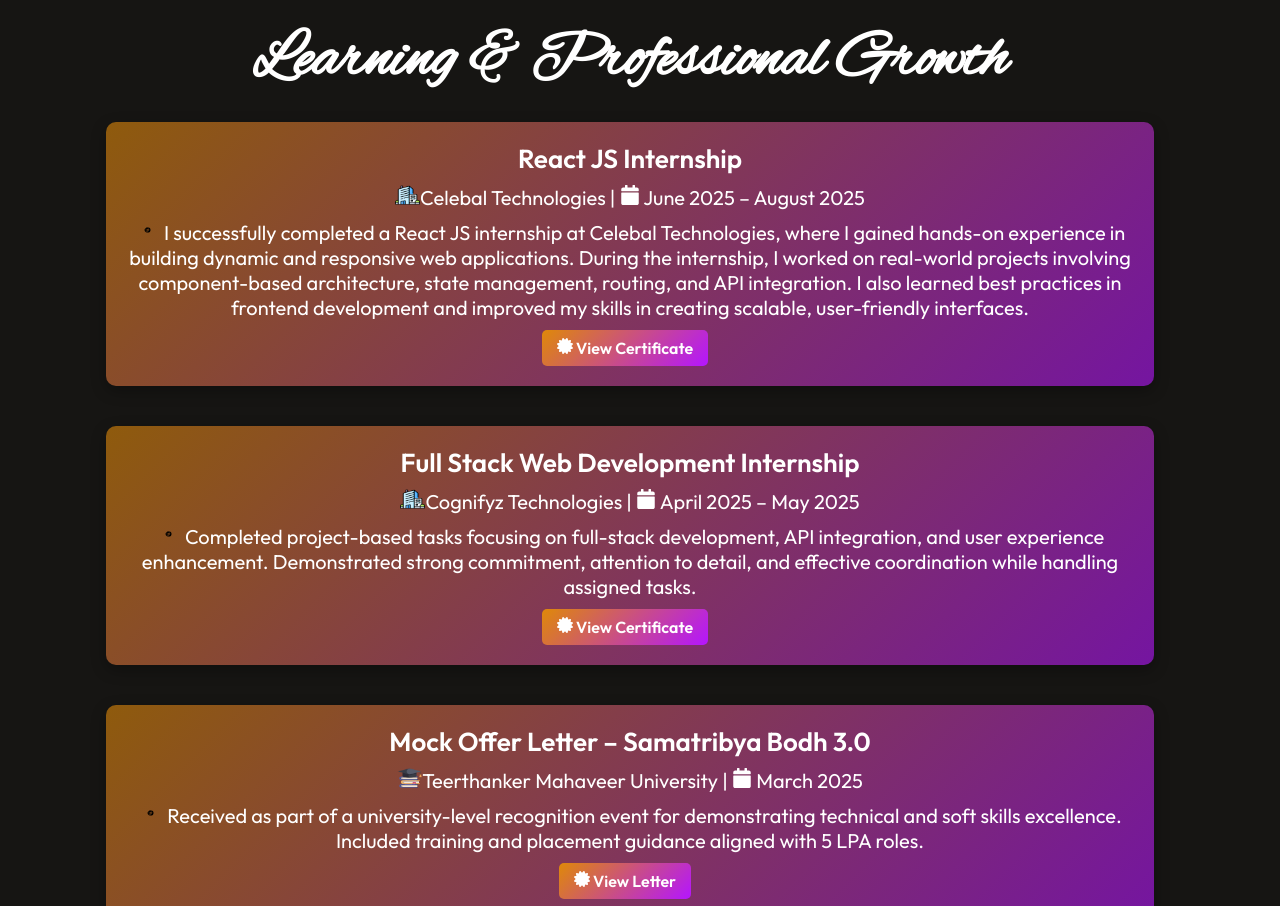
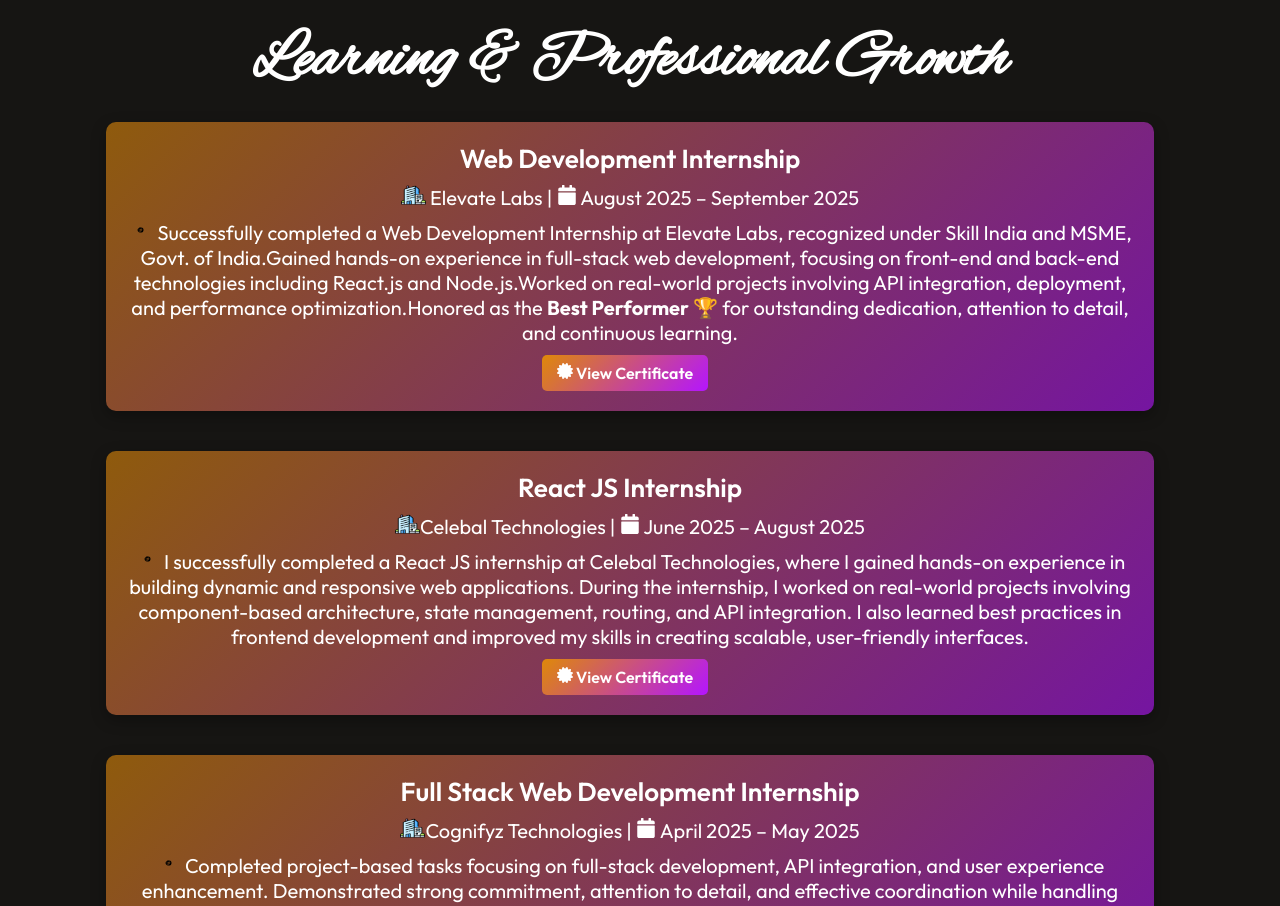
Before and after one commit to Shivangi614/Portfolio-Website, a React (Vite) app: page / in a window 1280 px wide. Shown: the part 2180-3086 px from the top of the page. Built offline with nearby package versions, Linux system fonts and the light colour scheme.

Commit message:
Added Elevate Labs internship timeline section

```diff
--- a/src/Components/About/About.jsx
+++ b/src/Components/About/About.jsx
@@ -15,6 +15,7 @@
 import MockOffer from "../../assets/MockOffer.jpg";
 import Internship_Cognifyz from "../../assets/Cognifyz Internship certificate.pdf";
 import Internship_Celebal from "../../assets/Celebal Technologies Internship Certificate.pdf";
+import Internship_Elevate from "../../assets/Elevate Labs Certificate.png";
 import bullet from "../../assets/bullet-img.png";
 import office from "../../assets/Office_img.png";
 import university from "../../assets/university-img.png";
@@ -57,6 +58,13 @@
         <h2>Learning & Professional Growth</h2>
 
         <div className="timeline">
+          <div className="timeline-item">
+            <h3>Web Development Internship</h3>
+            <p className="organization"><img src={office} alt="office" /> Elevate Labs | <FaCalendar /> August 2025 – September 2025</p>
+            <p className="description"><img src={bullet} alt="bullet" /> Successfully completed a Web Development Internship at Elevate Labs, recognized under Skill India and MSME, Govt. of India.Gained hands-on experience in full-stack web development, focusing on front-end and back-end technologies including React.js and Node.js.Worked on real-world projects involving API integration, deployment, and performance optimization.Honored as the <strong>Best Performer</strong> 🏆 for outstanding dedication, attention to detail, and continuous learning.</p>
+            <a href={Internship_Elevate} className="certificate-link"><FaCertificate /> View Certificate</a>
+          </div>
+
           <div className="timeline-item">
             <h3>React JS Internship</h3>
             <p className="organization"><img src={office} />Celebal Technologies | <FaCalendar /> June 2025 – August 2025</p>
```
Also changed, not shown: src/assets/Elevate Labs Certificate.png (added).
